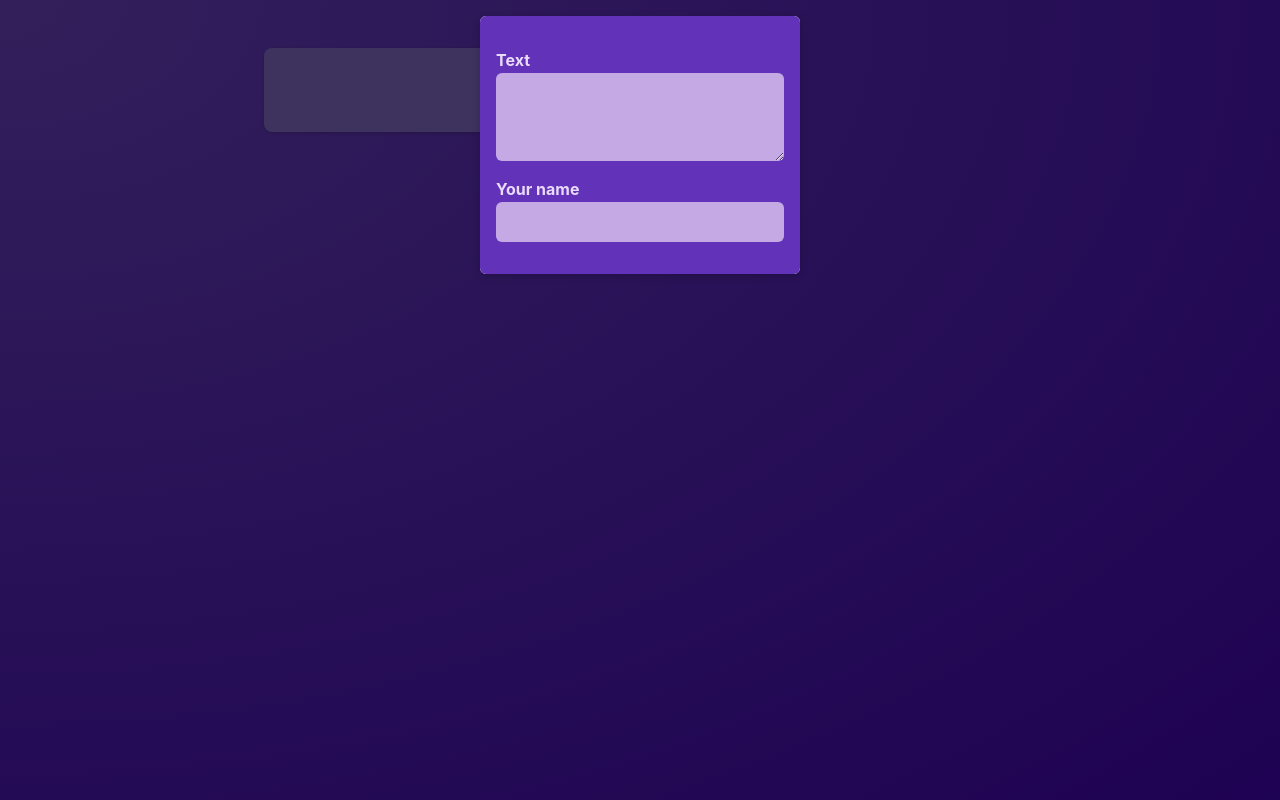
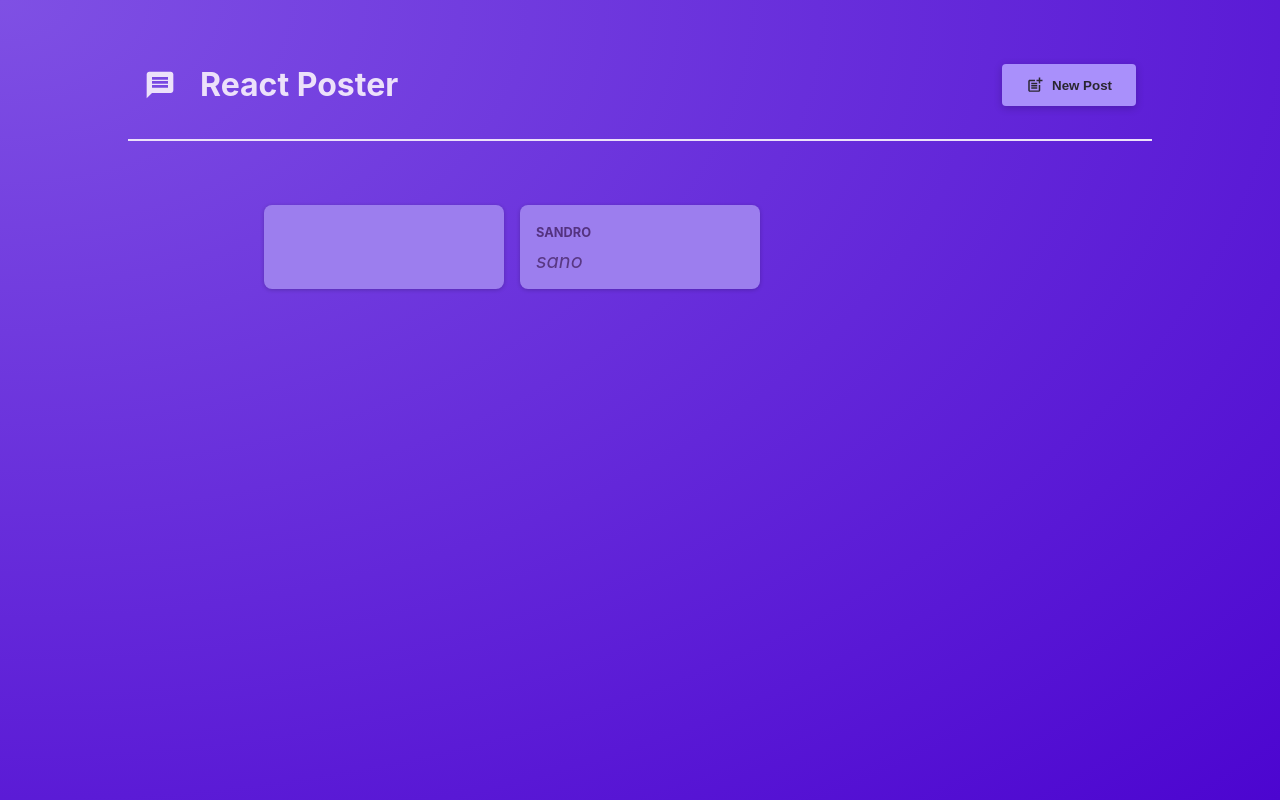
Before and after one commit to sandro136190/react-crash-course, a React (Vite) app: page / in a window 1280 px wide. Built offline with nearby package versions, Linux system fonts and the light colour scheme.

Commit message:
Adding a Shared Header & More State Management

```diff
--- a/package.json
+++ b/package.json
@@ -10,7 +10,8 @@
   },
   "dependencies": {
     "react": "^18.2.0",
-    "react-dom": "^18.2.0"
+    "react-dom": "^18.2.0",
+    "react-icons": "^5.5.0"
   },
   "devDependencies": {
     "@types/react": "^18.0.17",
--- a/src/App.jsx
+++ b/src/App.jsx
@@ -1,11 +1,27 @@
+import { useState } from "react";
+import MainHeader from "./components/MainHeader";
 import Post from "./components/Post";
 import PostsList from "./components/PostsList";
 
 function App() {
+  const [modalIsVisible, setModalIsVisible] = useState(false);
+  function showModalHandler() {
+    setModalIsVisible(true);
+  }
+
+  function hideModalHandler() {
+    setModalIsVisible(false);
+  }
   return (
-    <div>
-      <PostsList />
-    </div>
+    <>
+      <MainHeader onCreatePost={showModalHandler} />
+      <div>
+        <PostsList
+          isPosting={modalIsVisible}
+          onStopPosting={hideModalHandler}
+        />
+      </div>
+    </>
   );
 }
 
--- /dev/null
+++ b/src/components/MainHeader.jsx
@@ -0,0 +1,22 @@
+import { MdPostAdd, MdMessage } from "react-icons/md";
+
+import classes from "./MainHeader.module.css";
+
+function MainHeader({ onCreatePost }) {
+  return (
+    <header className={classes.header}>
+      <h1 className={classes.logo}>
+        <MdMessage />
+        React Poster
+      </h1>
+      <p>
+        <button className={classes.button} onClick={onCreatePost}>
+          <MdPostAdd size={18} />
+          New Post
+        </button>
+      </p>
+    </header>
+  );
+}
+
+export default MainHeader;
--- /dev/null
+++ b/src/components/MainHeader.module.css
@@ -0,0 +1,36 @@
+.header {
+    /* padding: 2rem 10%; */
+    margin: 2rem 10%;
+    padding: 1rem;
+    text-align: center;
+    display: flex;
+    justify-content: space-between;
+    align-items: center;
+    border-bottom: 2px solid #ece1fa;
+  }
+
+  .logo {
+    font-size: 2rem;
+    display: flex;
+    gap: 1.5rem;
+    align-items: center;
+    color: #ece1fa;
+  }
+
+  .button {
+    display: inline-flex;
+    align-items: center;
+    gap: 0.5rem;
+    padding: 0.75rem 1.5rem;
+    background-color: #a990fb;
+    color: #2a2630;
+    border: none;
+    border-radius: 4px;
+    box-shadow: 0 2px 8px rgba(0, 0, 0, 0.2);
+    cursor: pointer;
+    font-weight: bold;
+  }
+
+  .button:hover {
+    background-color: #8c6cf7;
+  }
--- a/src/components/PostsList.jsx
+++ b/src/components/PostsList.jsx
@@ -4,14 +4,9 @@
 import NewPost from "./NewPost";
 import Modal from "./Modal";
 
-const PostsList = () => {
-  const [modalIsVisible, setModalIsVisible] = useState(true);
+const PostsList = ({ isPosting, onStopPosting }) => {
   const [enteredBody, setEnteredBody] = useState("");
   const [enteredAuthor, setEnteredAuthor] = useState("");
-
-  function hideModalHandler() {
-    setModalIsVisible(false);
-  }
 
   function BodyChangeHandler(event) {
     setEnteredBody(event.target.value);
@@ -22,8 +17,8 @@
 
   return (
     <>
-      {modalIsVisible ? (
-        <Modal onClose={hideModalHandler}>
+      {isPosting ? (
+        <Modal onClose={onStopPosting}>
           <NewPost
             onBodyChange={BodyChangeHandler}
             onAuthorChange={authorChangeHandler}
```
Also changed, not shown: 1 other file (tests, documents, lock files or other folders).
